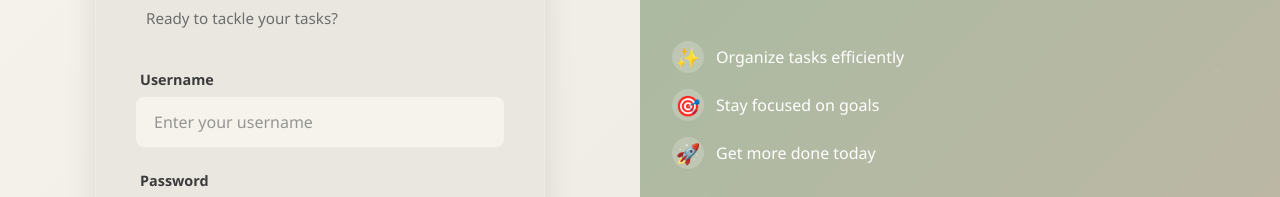
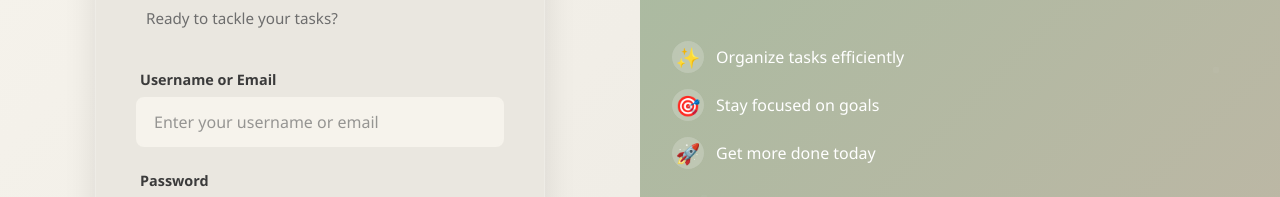
Before and after one commit to jeremyu25/ToDoodle, a React (Vite) app in the folder todoodlefrontend/: page /sign_in in a window 1280 px wide. Shown: the part 252-449 px from the top of the page. Built offline with nearby package versions, Linux system fonts and the light colour scheme.

Commit message:
Updated frontend to handle updated backend authentication functionality.

```diff
--- a/todoodlefrontend/src/pages/UserSignInPage/UserSignInPage.tsx
+++ b/todoodlefrontend/src/pages/UserSignInPage/UserSignInPage.tsx
@@ -12,7 +12,7 @@ import { FaEye, FaEyeSlash } from "react-icons/fa"
 const UserSignInPage = () => {
 	const navigate = useNavigate()
 	const { login } = useAuthStore()
-	const [username, setUsername] = useState("")
+	const [identifier, setIdentifier] = useState("")
 	const [password, setPassword] = useState("")
 	const [showPassword, setShowPassword] = useState(false)
 	const [errors, setErrors] = useState<string[]>([])
@@ -41,29 +41,26 @@ const UserSignInPage = () => {
 		return passwordErrors
 	}
 
-	const usernameIsInvalid = (username: string): string[] => {
-		const usernameErrors = []
-		if (username.length < 3) {
-			usernameErrors.push("Username must be at least 3 characters long")
+	const identifierIsInvalid = (identifier: string): string[] => {
+		const identifierErrors: string[] = []
+		if (identifier.length < 3) {
+			identifierErrors.push("Username/Email must be at least 3 characters long")
 		}
-		if (username.length > 100) {
-			usernameErrors.push("Username must be less than 100 characters long")
+		if (identifier.length > 100) {
+			identifierErrors.push("Username/Email must be less than 100 characters long")
 		}
-		if (!/^[a-zA-Z0-9]+$/.test(username)) {
-			usernameErrors.push("Username must contain only letters and numbers")
-		}
-		return usernameErrors
+		return identifierErrors
 	}
 
 	const hasValidationErrors = (): boolean => {
-		const usernameErrors = usernameIsInvalid(username)
+		const identifierErrors = identifierIsInvalid(identifier)
 		const passwordErrors = passwordIsInvalid(password)
 
-		return usernameErrors.length > 0 || passwordErrors.length > 0
+		return identifierErrors.length > 0 || passwordErrors.length > 0
 	}
 
 	const isFormValidForSubmission = (): boolean => {
-		return username.length > 0 && password.length > 0 && !hasValidationErrors()
+		return identifier.length > 0 && password.length > 0 && !hasValidationErrors()
 	}
 
 	const handleSubmit = async (e: React.FormEvent<HTMLFormElement>) => {
@@ -71,13 +68,19 @@ const UserSignInPage = () => {
 		setErrors([])
 		setIsSubmitting(true)
 
+		// Determine if identifier is email or username
+		const isEmail = /^[^\s@]+@[^\s@]+\.[^\s@]+$/.test(identifier)
+		const requestBody = isEmail
+			? { email: identifier, password }
+			: { username: identifier, password }
+
 		fetch("http://localhost:3001/api/v1/auth/signin", {
 			method: "POST",
 			headers: {
 				"Content-Type": "application/json",
 			},
 			credentials: "include",
-			body: JSON.stringify({ username, password }),
+			body: JSON.stringify(requestBody),
 		})
 			.then((response) => response.json())
 			.then((data) => {
@@ -111,21 +114,21 @@ const UserSignInPage = () => {
 
 						<form className="signin-form" onSubmit={handleSubmit}>
 							<div className="form-group">
-								<label htmlFor="username" className="form-label">
-									Username
+								<label htmlFor="identifier" className="form-label">
+									Username or Email
 								</label>
 								<input
-									id="username"
+									id="identifier"
 									type="text"
-									placeholder="Enter your username"
-									value={username}
-									onChange={(e) => setUsername(e.target.value)}
-									className={`form-input ${username.length > 0 && usernameIsInvalid(username).length > 0 ? "input-error" : ""}`}
+									placeholder="Enter your username or email"
+									value={identifier}
+									onChange={(e) => setIdentifier(e.target.value)}
+									className={`form-input ${identifier.length > 0 && identifierIsInvalid(identifier).length > 0 ? "input-error" : ""}`}
 									required
 								/>
-								{username.length > 0 && usernameIsInvalid(username).length > 0 && (
+								{identifier.length > 0 && identifierIsInvalid(identifier).length > 0 && (
 									<div className="input-error-message">
-										{usernameIsInvalid(username).map((error, index) => (
+										{identifierIsInvalid(identifier).map((error, index) => (
 											<span key={index} className="error-dot">
 												• {error}
 											</span>
--- a/todoodlefrontend/src/pages/UserSignUpPage/UserSignUpPage.tsx
+++ b/todoodlefrontend/src/pages/UserSignUpPage/UserSignUpPage.tsx
@@ -11,6 +11,7 @@ import logo from "../../assets/virtual-learning-background-with-design-space.png
 
 const UserSignUpPage = () => {
 	const [username, setUsername] = useState("")
+	const [email, setEmail] = useState("")
 	const [password, setPassword] = useState("")
 	const [confirmPassword, setConfirmPassword] = useState("")
 	const [showPassword, setShowPassword] = useState(false)
@@ -55,16 +56,31 @@ const UserSignUpPage = () => {
 		return usernameErrors
 	}
 
+	const emailIsInvalid = (email: string): string[] => {
+		const emailErrors: string[] = []
+		if (email.length === 0) {
+			return emailErrors
+		}
+		if (!/^[^\s@]+@[^\s@]+\.[^\s@]+$/.test(email)) {
+			emailErrors.push("Please enter a valid email address")
+		}
+		if (email.length > 100) {
+			emailErrors.push("Email must be less than 100 characters long")
+		}
+		return emailErrors
+	}
+
 	const hasValidationErrors = (): boolean => {
 		const usernameErrors = usernameIsInvalid(username)
+		const emailErrors = emailIsInvalid(email)
 		const passwordErrors = passwordIsInvalid(password)
 		const confirmPasswordErrors = password !== confirmPassword ? ["Passwords do not match"] : []
 
-		return usernameErrors.length > 0 || passwordErrors.length > 0 || confirmPasswordErrors.length > 0
+		return usernameErrors.length > 0 || emailErrors.length > 0 || passwordErrors.length > 0 || confirmPasswordErrors.length > 0
 	}
 
 	const isFormValidForSubmission = (): boolean => {
-		return username.length > 0 && password.length > 0 && confirmPassword.length > 0 && !hasValidationErrors()
+		return username.length > 0 && email.length > 0 && password.length > 0 && confirmPassword.length > 0 && !hasValidationErrors()
 	}
 
 	const handleSubmit = async (e: React.FormEvent<HTMLFormElement>) => {
@@ -78,7 +94,7 @@ const UserSignUpPage = () => {
 				"Content-Type": "application/json",
 			},
 			credentials: 'include',
-			body: JSON.stringify({ username, password }),
+			body: JSON.stringify({ username, email, password }),
 		})
 			.then(response => {
 				return response.json();
@@ -152,6 +168,26 @@ const UserSignUpPage = () => {
 									{username.length > 0 && usernameIsInvalid(username).length > 0 && (
 										<div className="input-error-message">
 											{usernameIsInvalid(username).map((error, index) => (
+												<span key={index} className="error-dot">• {error}</span>
+											))}
+										</div>
+									)}
+								</div>
+
+								<div className="form-group">
+									<label htmlFor="email" className="form-label">Email</label>
+									<input
+										id="email"
+										type="email"
+										placeholder="Enter your email address"
+										value={email}
+										onChange={(e) => setEmail(e.target.value)}
+										className={`form-input ${email.length > 0 && emailIsInvalid(email).length > 0 ? 'input-error' : ''}`}
+										required
+									/>
+									{email.length > 0 && emailIsInvalid(email).length > 0 && (
+										<div className="input-error-message">
+											{emailIsInvalid(email).map((error, index) => (
 												<span key={index} className="error-dot">• {error}</span>
 											))}
 										</div>
```
